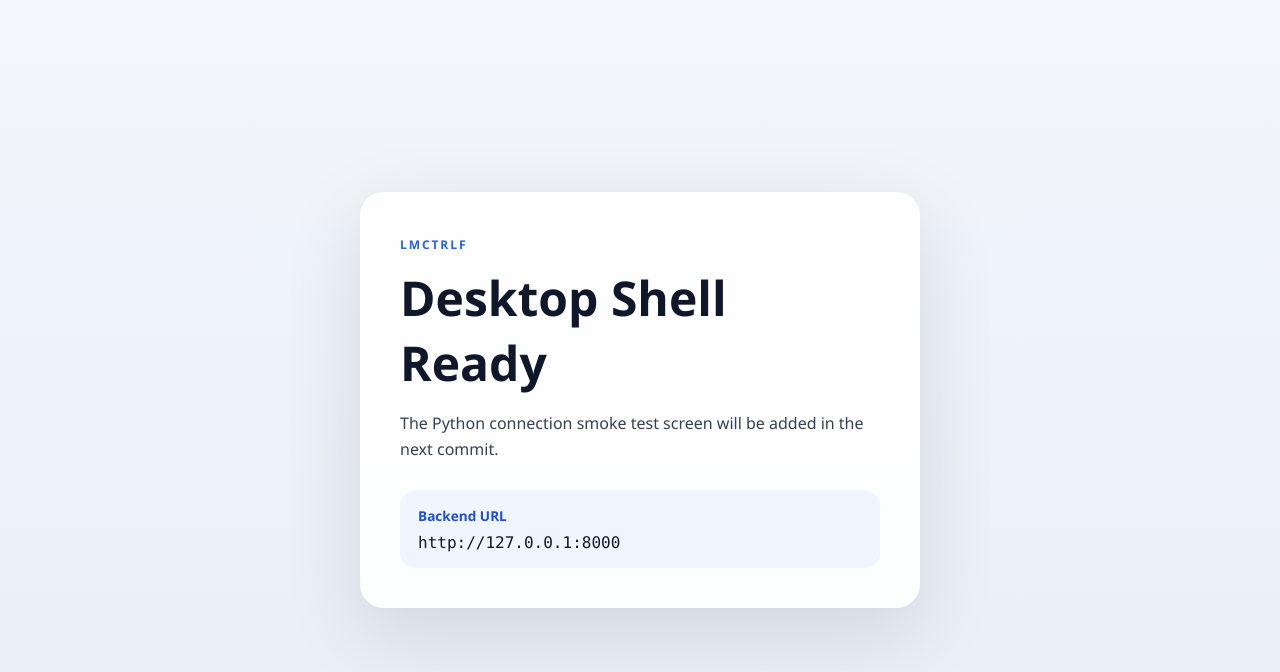
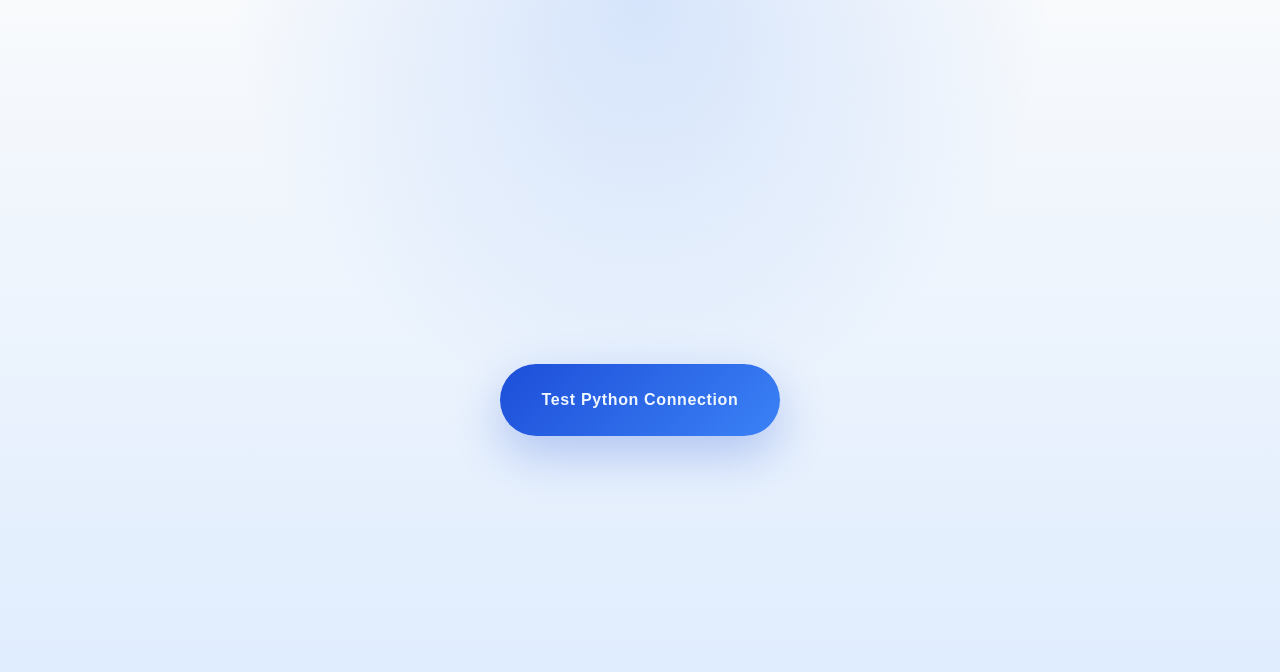
Before and after one commit to iBobbyTS/LMCtrlF, a React (Vite) app in the folder apps/desktop/: page / in a window 1280 px wide. Shown: the top 672 px of the page. Built offline with nearby package versions, Linux system fonts and the light colour scheme.

Commit message:
feat(ui): add python connection smoke test screen

```diff
--- a/apps/desktop/src/App.tsx
+++ b/apps/desktop/src/App.tsx
@@ -1,22 +1,48 @@
+import { useState } from "react";
+
+import type { HealthResponse, ConnectionStatus } from "@lmctrlf/shared";
+
 import { getBackendBaseUrl } from "./runtime";
 import "./styles.css";
 
 const App = () => {
-  const backendBaseUrl = getBackendBaseUrl();
+  const [status, setStatus] = useState<ConnectionStatus>("idle");
+
+  const handleClick = async () => {
+    setStatus("loading");
+
+    try {
+      const response = await fetch(`${getBackendBaseUrl()}/health`);
+      const payload = (await response.json()) as HealthResponse;
+
+      if (!response.ok || payload.status !== "ok") {
+        throw new Error("The backend health check did not return the expected payload.");
+      }
+
+      setStatus("success");
+    } catch {
+      setStatus("fail");
+    }
+  };
+
+  const label =
+    status === "success"
+      ? "Success"
+      : status === "fail"
+        ? "Fail"
+        : status === "loading"
+          ? "Testing..."
+          : "Test Python Connection";
 
   return (
-    <main className="app-shell">
-      <section className="app-card">
-        <span className="app-eyebrow">LMCtrlF</span>
-        <h1>Desktop Shell Ready</h1>
-        <p>The Python connection smoke test screen will be added in the next commit.</p>
-        <dl className="app-metadata">
-          <div>
-            <dt>Backend URL</dt>
-            <dd>{backendBaseUrl}</dd>
-          </div>
-        </dl>
-      </section>
+    <main className="app-shell app-shell--centered">
+      <button
+        className={`connection-button connection-button--${status}`}
+        onClick={handleClick}
+        type="button"
+      >
+        {label}
+      </button>
     </main>
   );
 };
--- a/apps/desktop/src/styles.css
+++ b/apps/desktop/src/styles.css
@@ -1,6 +1,8 @@
 :root {
   color: #0f172a;
-  background: linear-gradient(180deg, #f3f7fb 0%, #e8eef7 100%);
+  background:
+    radial-gradient(circle at top, rgba(59, 130, 246, 0.18), transparent 40%),
+    linear-gradient(180deg, #f8fafc 0%, #dbeafe 100%);
   font-family:
     "Segoe UI",
     "Helvetica Neue",
@@ -22,58 +24,63 @@ body {
 
 .app-shell {
   min-height: 100vh;
-  display: grid;
-  place-items: center;
   padding: 32px;
 }
 
-.app-card {
-  width: min(560px, 100%);
-  padding: 40px;
-  border-radius: 24px;
-  background: rgba(255, 255, 255, 0.92);
-  box-shadow: 0 24px 80px rgba(15, 23, 42, 0.12);
+.app-shell--centered {
+  display: grid;
+  place-items: center;
 }
 
-.app-eyebrow {
-  display: inline-block;
-  margin-bottom: 12px;
-  font-size: 0.75rem;
+.connection-button {
+  min-width: 280px;
+  min-height: 72px;
+  padding: 18px 28px;
+  border: 0;
+  border-radius: 999px;
+  background: linear-gradient(135deg, #1d4ed8 0%, #3b82f6 100%);
+  color: #eff6ff;
+  font-size: 1rem;
   font-weight: 700;
-  letter-spacing: 0.16em;
-  text-transform: uppercase;
-  color: #2563eb;
+  letter-spacing: 0.04em;
+  cursor: pointer;
+  box-shadow: 0 18px 48px rgba(29, 78, 216, 0.28);
+  transition:
+    transform 160ms ease,
+    box-shadow 160ms ease,
+    background 160ms ease;
 }
 
-.app-card h1 {
-  margin: 0;
-  font-size: clamp(2rem, 4vw, 3rem);
+.connection-button:hover {
+  transform: translateY(-1px);
+  box-shadow: 0 22px 52px rgba(29, 78, 216, 0.34);
 }
 
-.app-card p {
-  margin: 16px 0 0;
-  color: #334155;
-  line-height: 1.6;
+.connection-button:disabled {
+  cursor: progress;
+  opacity: 0.9;
 }
 
-.app-metadata {
-  margin: 28px 0 0;
+.connection-button--idle {
+  background: linear-gradient(135deg, #1d4ed8 0%, #3b82f6 100%);
 }
 
-.app-metadata div {
-  padding: 16px 18px;
-  border-radius: 16px;
-  background: #eff6ff;
+.connection-button--loading {
+  background: linear-gradient(135deg, #0f172a 0%, #334155 100%);
 }
 
-.app-metadata dt {
-  font-size: 0.85rem;
-  font-weight: 700;
-  color: #1d4ed8;
+.connection-button--success {
+  background: linear-gradient(135deg, #166534 0%, #22c55e 100%);
+  box-shadow: 0 18px 48px rgba(22, 101, 52, 0.28);
 }
 
-.app-metadata dd {
-  margin: 8px 0 0;
-  font-family: "SFMono-Regular", "Menlo", monospace;
-  color: #0f172a;
+.connection-button--fail {
+  background: linear-gradient(135deg, #991b1b 0%, #ef4444 100%);
+  box-shadow: 0 18px 48px rgba(153, 27, 27, 0.28);
 }
+
+@media (max-width: 480px) {
+  .connection-button {
+    min-width: 100%;
+  }
+}
```
Also changed, not shown: 2 other files (tests, documents, lock files or other folders).
